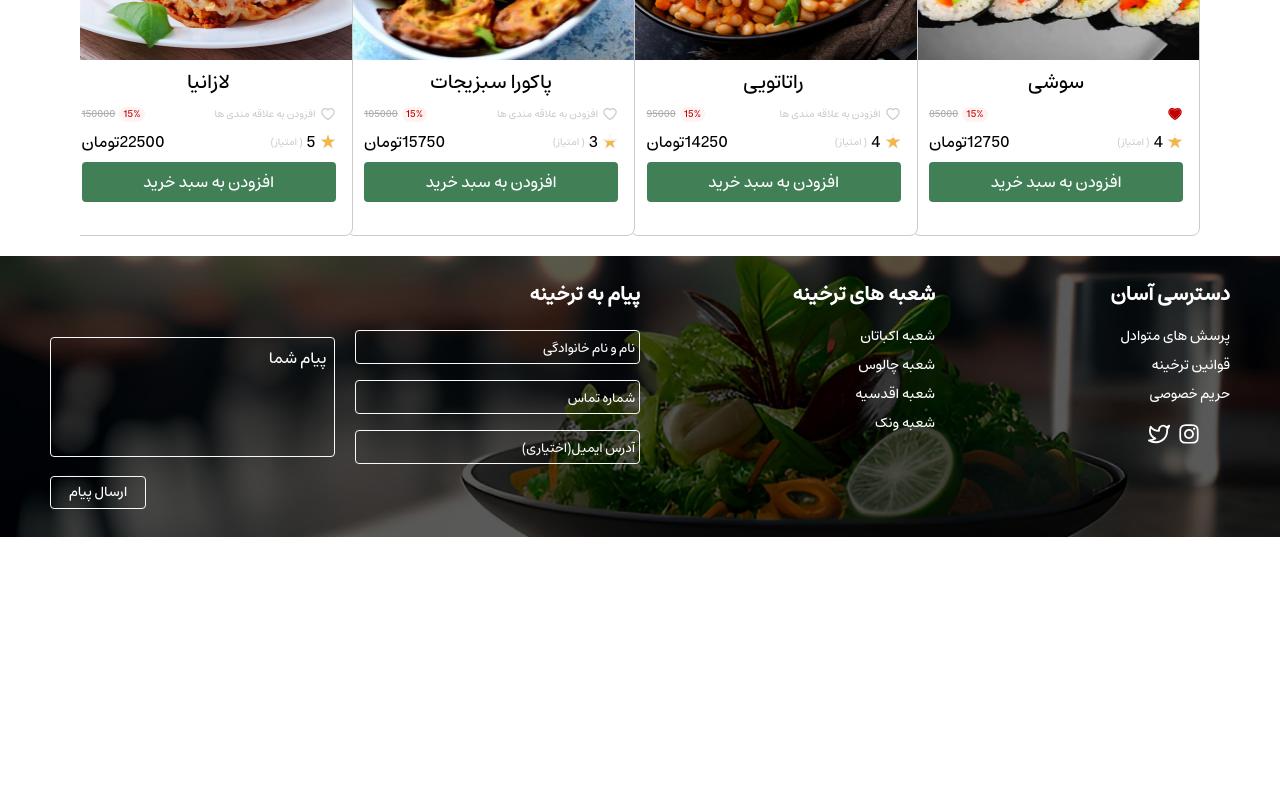
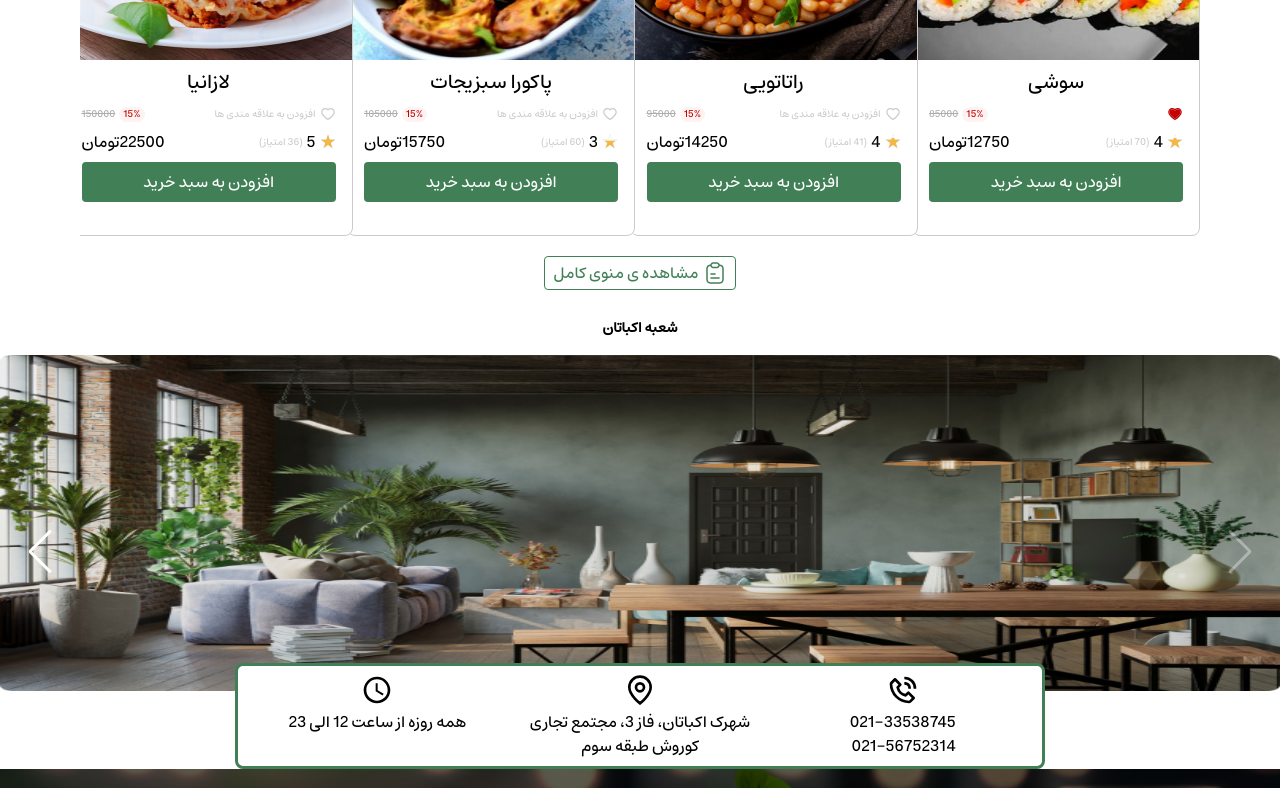
Before and after one commit to Reza0101/order-food, a Next.js app: page /branch in a window 1280 px wide. Shown: the part 1780-2568 px from the top of the page. Before the commit the page ends 2317 px from the top, so only its background shows below. Built offline with nearby package versions, Linux system fonts and the light colour scheme; some icons are missing.

Commit message:
add branchs slider in branch page

```diff
--- a/components/Box-food.tsx
+++ b/components/Box-food.tsx
@@ -1,7 +1,7 @@
 import { AiTwotoneHeart } from "react-icons/ai";
 import { AiOutlineHeart } from "react-icons/ai";
 
-const BoxFood = ({ img, name, price, star, score, fodes, like }: any) => {
+const BoxFood = ({ img, name, price, star, score, votes, like }: any) => {
   const discountedAmount = score && (score * price) / 100;
   const starImageSrc = [
     "./Images/star/Rate1.png",
@@ -12,10 +12,10 @@ const BoxFood = ({ img, name, price, star, score, fodes, like }: any) => {
   ];
 
   return (
-    <div className="w-[168px] bg-white h-[231px] md:w-[288px] md:h-[433px] rounded-4 md:rounded-8 border border-gray-4">
+    <div className="w-[180px] bg-white h-[231px] md:w-[230px] md:h-[350px] lg:w-[288px] lg:h-[433px] rounded-4 md:rounded-8 border border-gray-4">
       <img
         src={img}
-        className="h-[109px] bg-cover bg-center md:h-[256px] w-full rounded-t-4 md:rounded-t-8"
+        className="h-[109px] bg-cover bg-center md:h-[200px] lg:h-[256px] w-full rounded-t-4 md:rounded-t-8"
         alt=""
       />
       <p className="text-[12px] text-center py-2 font-[400] md:text-[20px]">
@@ -43,7 +43,7 @@ const BoxFood = ({ img, name, price, star, score, fodes, like }: any) => {
       </div>
       <div className="flex my-2 px-[8px] md:px-[16px] items-center justify-between text-[10px] md:text-[16px]">
         <div className="flex flex-row-reverse items-center gap-1">
-          <p className="text-gray-4 text-[10px]">({fodes} امتیاز)</p>
+          <p className="text-gray-4 text-[10px] hidden md:block">({votes} امتیاز)</p>
           {star}
           <img src={starImageSrc[star - 1]} alt="" />
         </div>
--- a/components/Header.tsx
+++ b/components/Header.tsx
@@ -117,7 +117,7 @@ const Header = () => {
                       {item.icon}
                     </div>
                     <div
-                      onClick={() => item.isActive && setIsShowMenu(false)}
+                      onClick={() => setIsShowMenu(false)}
                       className="flex items-center h-[22px] w-full "
                     >
 
--- a/components/Slider-food.tsx
+++ b/components/Slider-food.tsx
@@ -17,11 +17,11 @@ export default function SliderBox({ data }: any) {
     <div dir="rtl">
       <Swiper
         breakpoints={{
-          550: {
+          600: {
             slidesPerView: 3,
           },
-          771: {
-            slidesPerView: 2
+          800: {
+            slidesPerView: 3
           },
           1024: {
             slidesPerView: 3
--- a/pages/branch.tsx
+++ b/pages/branch.tsx
@@ -1,6 +1,18 @@
 import Layout from "@/components/Layout";
 import SliderNavbar from "@/components/Slider-Landing";
 import SliderBox from "@/components/Slider-food";
+import Link from "next/link";
+import { BiPhoneCall } from "react-icons/bi";
+import { GrLocation } from "react-icons/gr";
+import {MdOutlineWatchLater} from 'react-icons/md'
+
+// Import Swiper React components
+import { Swiper, SwiperSlide } from "swiper/react";
+// Import Swiper styles
+import "swiper/css";
+import "swiper/css/navigation";
+// import required modules
+import { Navigation } from "swiper/modules";
 
 const branch = () => {
   const specialOffer = [
@@ -12,7 +24,7 @@ const branch = () => {
       score: 8,
       votes: 52,
       star: 5,
-      like: true
+      like: true,
     },
     {
       id: 2,
@@ -22,7 +34,7 @@ const branch = () => {
       score: 18,
       votes: 32,
       star: 4,
-      like: false
+      like: false,
     },
     {
       id: 3,
@@ -32,7 +44,7 @@ const branch = () => {
       score: 17,
       votes: 62,
       star: 5,
-      like: false
+      like: false,
     },
     {
       id: 4,
@@ -42,7 +54,7 @@ const branch = () => {
       score: 25,
       discount: 33,
       star: 3,
-      like: false
+      like: false,
     },
   ];
   const popularFood = [
@@ -54,7 +66,7 @@ const branch = () => {
       score: 15,
       votes: 20,
       star: 3,
-      like: false
+      like: false,
     },
     {
       id: 1,
@@ -63,7 +75,7 @@ const branch = () => {
       price: 100000,
       votes: 51,
       star: 4,
-      like: false
+      like: false,
     },
     {
       id: 1,
@@ -73,7 +85,7 @@ const branch = () => {
       score: 45,
       votes: 43,
       star: 4,
-      like: true
+      like: true,
     },
     {
       id: 1,
@@ -83,7 +95,7 @@ const branch = () => {
       score: 22,
       votes: 75,
       star: 5,
-      like: false
+      like: false,
     },
   ];
   const noneIranianFood = [
@@ -95,7 +107,7 @@ const branch = () => {
       score: 15,
       votes: 70,
       star: 4,
-      like: true
+      like: true,
     },
     {
       id: 2,
@@ -105,7 +117,7 @@ const branch = () => {
       score: 15,
       votes: 41,
       star: 4,
-      like: false
+      like: false,
     },
     {
       id: 3,
@@ -115,7 +127,7 @@ const branch = () => {
       score: 15,
       votes: 60,
       star: 3,
-      like: false
+      like: false,
     },
     {
       id: 4,
@@ -125,7 +137,43 @@ const branch = () => {
       score: 15,
       votes: 36,
       star: 5,
-      like: false
+      like: false,
+    },
+  ];
+
+  const branchs = [
+    {
+      id: 1,
+      name: "شعبه اکباتان",
+      img: "./Images/branch/Image1.png",
+      location: "شهرک اکباتان، فاز 3، مجتمع تجاری کوروش طبقه سوم",
+      phones: ["021-33538745", "021-56752314"],
+      hoursWork: [12, 23],
+    },
+    {
+      id: 2,
+      name: "شبعه اقدسیه",
+      img: "./Images/branch/Image2.png",
+      location: "خیابان اقدسیه، نرسیده به میدان خیام، پلاک 8",
+      phones: ["09037556090", "021-2888105"],
+      hoursWork: [9, 22],
+    },
+    {
+      id: 3,
+      name: "شعبه ونک",
+      img: "./Images/branch/Image3.png",
+      location: "میدان ونک، خیابان فردوسی، نبش کوچه نیلوفر، پلاک 26",
+      phones: ["023-4458156", "021-5566215"],
+      hoursWork: [13, 24],
+    },
+    {
+      id: 4,
+      name: "شعبه چالوس",
+      img: "./Images/branch/Image4.png",
+      location:
+        "چالوس، خیابان 17 شهریور، بعد کوچه کوروش، جنب داروخانه دکتر میلانی",
+      phones: ["021-1005286", "021-56752314"],
+      hoursWork: [14, 2],
     },
   ];
 
@@ -148,6 +196,45 @@ const branch = () => {
           <p className="text-[16px] py-2 md:text-[24px]">غذا های غیر ایرانی</p>
           <SliderBox data={noneIranianFood} />
         </div>
+        <Link
+          href="/"
+          className="rounded-4 border text-[12px] myt-2 mb-7 gap-1 px-2 border-primary text-primary py-1 w-fit mx-auto md:text-[16px] flex items-center"
+        >
+          <img src="./Images/note.png" alt="" />
+          <p>مشاهده ی منوی کامل</p>
+        </Link>
+        <Swiper navigation={true} modules={[Navigation]} className="mySwiper">
+          {branchs.map((item) => (
+            <SwiperSlide>
+              <p className="text-center text-[16px] md:text-[14px] font-[700] pb-[16px]">
+                {item.name}
+              </p>
+              <img
+                src={item.img}
+                className="w-full z-10 h-[176px]  md:h-[210px] lg:h-[336px]"
+                alt=""
+              />
+              <div className="mx-auto w-[320px] relative bg-white z-50 md:w-[510px] p-2 -mt-7 border-[1px] md:border-[2px] lg:border-[3px] md:rounded-8 items-start lg:w-[810px] rounded-4 grid grid-cols-2 grid-rows-2 md:grid-rows-1 md:grid-cols-3 border-primary">
+                <div className="flex gap-1 md:flex-col items-center justify-center col-start-1 row-start-2 md:row-start-1 md:col-start-1">
+                  <BiPhoneCall className="w-[16px] h-[16px] md:w-[25px] md:h-[25px] lg:w-[32px] lg:h-[32px]" />
+                  <div className="flex flex-col md:text-[16px] text-[10px]">
+                    {item.phones.map((phone) => (
+                      <p>{phone}</p>
+                    ))}
+                  </div>
+                </div>
+                <div className="flex gap-1 md:flex-col items-center justify-center row-start-1 col-start-1 w-max md:row-start-1 md:col-start-2 md:w-fit text-[10px] md:text-[16px] text-center">
+                  <GrLocation className="w-[16px] h-[16px] md:w-[25px] md:h-[25px] lg:w-[32px] lg:h-[32px]" />
+                  {item.location}
+                </div>
+                <div className="flex self-center md:self-start md:flex-col gap-1 text-[10px] md:text-[16px] text-center items-center justify-center col-start-2 row-start-2 md:row-start-1 md:col-start-3">
+                  <MdOutlineWatchLater className="w-[16px]  h-[16px] md:w-[25px] md:h-[25px] lg:w-[32px] lg:h-[32px]" />
+                  همه روزه از ساعت {item.hoursWork[0]} الی {item.hoursWork[1]}
+                </div>
+              </div>
+            </SwiperSlide>
+          ))}
+        </Swiper>
       </Layout>
     </>
   );
```
Also changed, not shown: public/Images/note.png (added).
